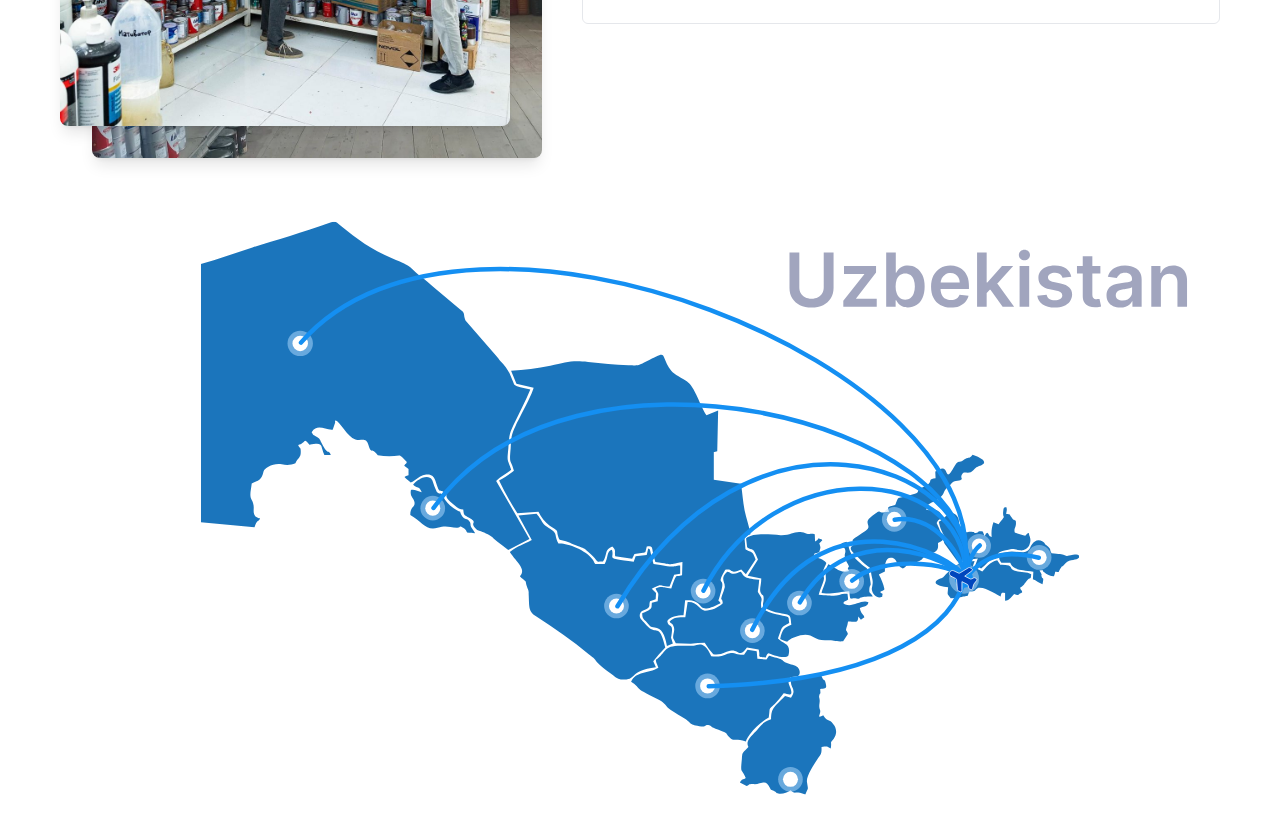
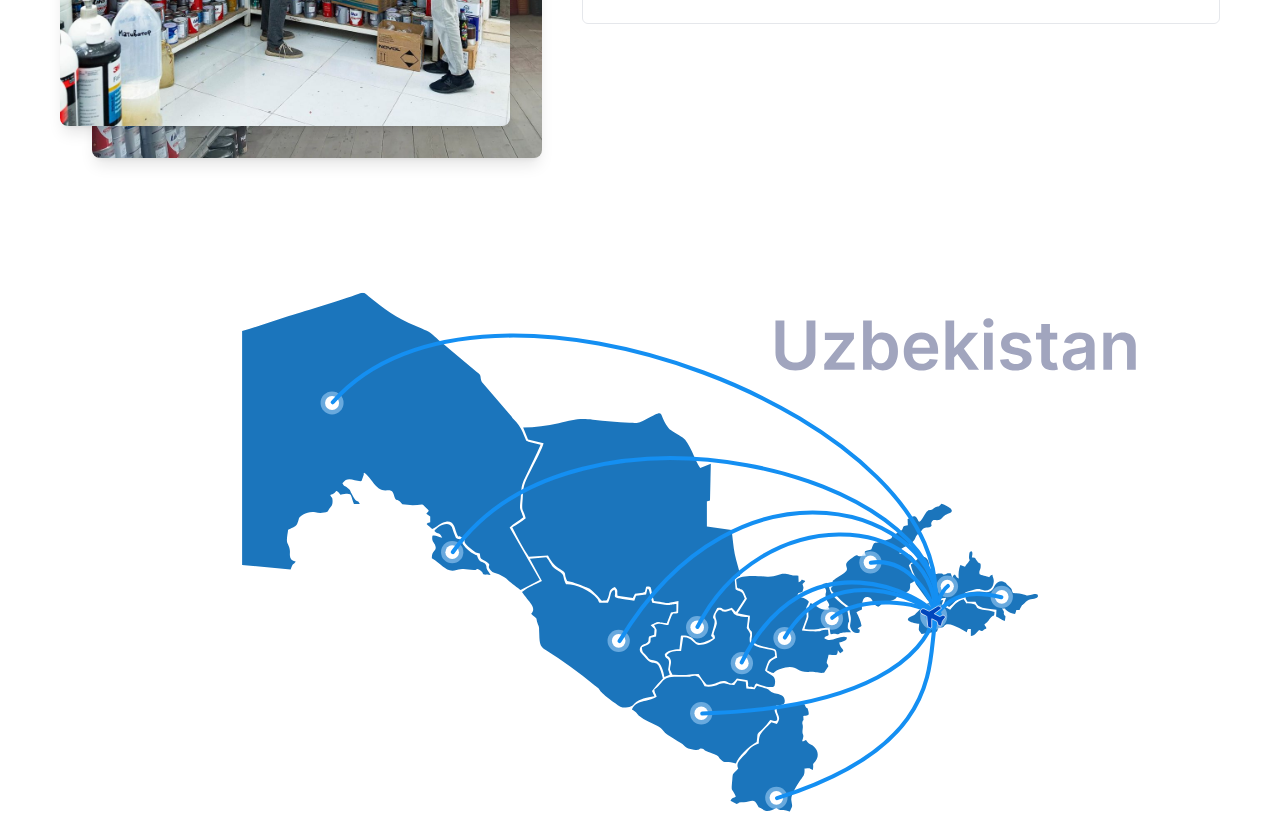
Before and after one commit to atabekdeveloper/arsa, a React (Vite) app: page / in a window 1280 px wide. Shown: the part 1300-2114 px from the top of the page. Built offline with nearby package versions, Linux system fonts and the light colour scheme.

Commit message:
Изменил изображение

```diff
--- a/src/components/blocks/Map/index.tsx
+++ b/src/components/blocks/Map/index.tsx
@@ -3,5 +3,9 @@ import React from 'react';
 import map from 'src/assets/images/Uzbekistan.svg';
 
 export const Map: React.FC = () => {
-  return <img className="max-w-full" src={map} alt="Uzbekistan" />;
+  return (
+    <div className="container">
+      <img className="max-w-full" src={map} alt="Uzbekistan" />
+    </div>
+  );
 };
```
Also changed, not shown: src/assets/images/Uzbekistan.svg.
